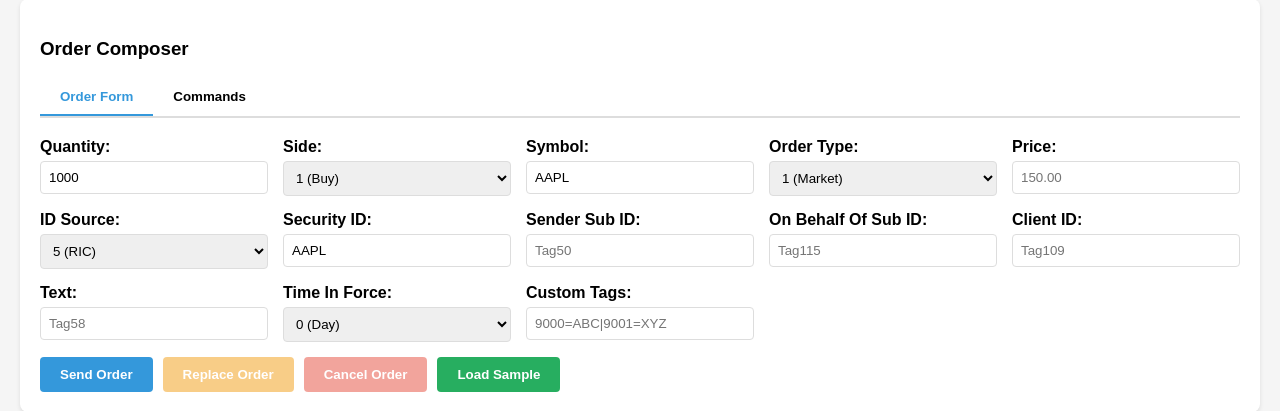
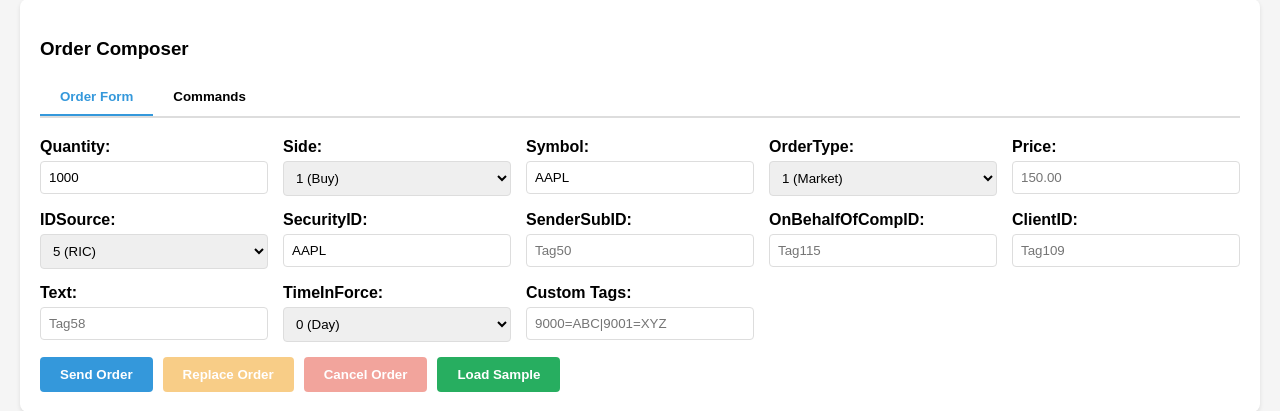
Before and after one commit to jasonwfchung/senfix-webapp, a Flask app: page / in a window 1280 px wide. Shown: the part 425-836 px from the top of the page. Run offline with Flask 3, Linux system fonts and the light colour scheme; the visitor is signed in with stand-in values (Sample User, id 1); data that the repository does not hold is empty; some libraries are stand-ins or nearby versions.

Commit message:
Add files via upload
fix the session re-connect issue and adjust the display tag

```diff
--- a/quickfix_client.py
+++ b/quickfix_client.py
@@ -502,9 +502,9 @@ HeartBtInt={self.HEARTBEAT}
                         if tag_int == 50:  # SenderSubID - header field for routing
                             header.setField(fix.SenderSubID(value))
                             self.log_message(f"Set SenderSubID (Tag 50) in header: {value}")
-                        elif tag_int == 115:  # OnBehalfOfSubID - header field for routing
-                            header.setField(fix.OnBehalfOfSubID(value))
-                            self.log_message(f"Set OnBehalfOfSubID (Tag 115) in header: {value}")
+                        elif tag_int == 115:  # OnBehalfOfCompID - header field for routing
+                            header.setField(fix.OnBehalfOfCompID(value))
+                            self.log_message(f"Set OnBehalfOfCompID (Tag 115) in header: {value}")
                         else:
                             # Other tags go in message body
                             message.setField(tag_int, value)
@@ -641,8 +641,8 @@ HeartBtInt={self.HEARTBEAT}
                         header.setField(fix.TargetCompID(value))
                     elif tag_int == 50:  # SenderSubID - header field for routing
                         header.setField(fix.SenderSubID(value))
-                    elif tag_int == 115:  # OnBehalfOfSubID - header field for routing
-                        header.setField(fix.OnBehalfOfSubID(value))
+                    elif tag_int == 115:  # OnBehalfOfCompID - header field for routing
+                        header.setField(fix.OnBehalfOfCompID(value))
                     else:
                         message.setField(tag_int, value)
 
@@ -773,7 +773,7 @@ HeartBtInt={self.HEARTBEAT}
                         header.getField(field)
                         formatted_pairs.append(f"{field_tag}={field.getValue()}")
                     elif field_tag == 115:
-                        field = fix.OnBehalfOfSubID()
+                        field = fix.OnBehalfOfCompID()
                         header.getField(field)
                         formatted_pairs.append(f"{field_tag}={field.getValue()}")
                     elif field_tag == 34:
--- a/sendfix_web_multi.py
+++ b/sendfix_web_multi.py
@@ -436,8 +436,8 @@ def send_order():
             tag_parts.append(f"48={data['secid']}")
         if data.get('sendersubid'):
             tag_parts.append(f"50={data['sendersubid']}")
-        if data.get('onbehalfofsubid'):
-            tag_parts.append(f"115={data['onbehalfofsubid']}")
+        if data.get('onbehalfofcompid'):
+            tag_parts.append(f"115={data['onbehalfofcompid']}")
         if data.get('clientid'):
             tag_parts.append(f"109={data['clientid']}")
         if data.get('text'):
@@ -495,7 +495,7 @@ def send_order():
                 'IDSource': data.get('idsource', ''),
                 'SecurityID': data.get('secid', ''),
                 'SenderSubID': data.get('sendersubid', ''),
-                'OnBehalfOfSubID': data.get('onbehalfofsubid', ''),
+                'OnBehalfOfCompID': data.get('onbehalfofcompid', ''),
                 'ClientID': data.get('clientid', ''),
                 'Text': data.get('text', ''),
                 'CustomTags': data.get('custom_tags', ''),
--- a/templates/multi_session_index.html
+++ b/templates/multi_session_index.html
@@ -132,7 +132,7 @@
                     <input type="text" id="symbol" placeholder="AAPL">
                 </div>
                 <div class="form-group">
-                    <label>Order Type:</label>
+                    <label>OrderType:</label>
                     <select id="orderType">
                         <option value="1" selected>1 (Market)</option>
                         <option value="2">2 (Limit)</option>
@@ -145,7 +145,7 @@
                     <input type="number" step="0.01" id="price" placeholder="150.00">
                 </div>
                 <div class="form-group">
-                    <label>ID Source:</label>
+                    <label>IDSource:</label>
                     <select id="idsource">
                         <option value="1">1 (CUSIP)</option>
                         <option value="2">2 (SEDOL)</option>
@@ -155,19 +155,19 @@
                     </select>
                 </div>
                 <div class="form-group">
-                    <label>Security ID:</label>
+                    <label>SecurityID:</label>
                     <input type="text" id="secid" placeholder="AAPL">
                 </div>
                 <div class="form-group">
-                    <label>Sender Sub ID:</label>
+                    <label>SenderSubID:</label>
                     <input type="text" id="sendersubid" placeholder="Tag50">
                 </div>
                 <div class="form-group">
-                    <label>On Behalf Of Sub ID:</label>
-                    <input type="text" id="onbehalfofsubid" placeholder="Tag115">
+                    <label>OnBehalfOfCompID:</label>
+                    <input type="text" id="onbehalfofcompid" placeholder="Tag115">
                 </div>
                 <div class="form-group">
-                    <label>Client ID:</label>
+                    <label>ClientID:</label>
                     <input type="text" id="clientid" placeholder="Tag109">
                 </div>
                 <div class="form-group">
@@ -175,7 +175,7 @@
                     <input type="text" id="text" placeholder="Tag58">
                 </div>
                 <div class="form-group">
-                    <label>Time In Force:</label>
+                    <label>TimeInForce:</label>
                     <select id="tif">
                         <option value="0">0 (Day)</option>
                         <option value="1">1 (GTC)</option>
@@ -504,7 +504,7 @@
                 idsource: document.getElementById('idsource').value,
                 secid: document.getElementById('secid').value,
                 sendersubid: document.getElementById('sendersubid').value,
-                onbehalfofsubid: document.getElementById('onbehalfofsubid').value,
+                onbehalfofcompid: document.getElementById('onbehalfofcompid').value,
                 clientid: document.getElementById('clientid').value,
                 text: document.getElementById('text').value,
                 tif: document.getElementById('tif').value,
@@ -638,7 +638,7 @@
             document.getElementById('idsource').value = order.IDSource || '5';
             document.getElementById('secid').value = order.SecurityID || order.Symbol || '';
             document.getElementById('sendersubid').value = order.SenderSubID || '';
-            document.getElementById('onbehalfofsubid').value = order.OnBehalfOfSubID || '';
+            document.getElementById('onbehalfofcompid').value = order.OnBehalfOfCompID || '';
             document.getElementById('clientid').value = order.ClientID || '';
             document.getElementById('text').value = order.Text || '';
             document.getElementById('customTags').value = order.CustomTags || '';
```
